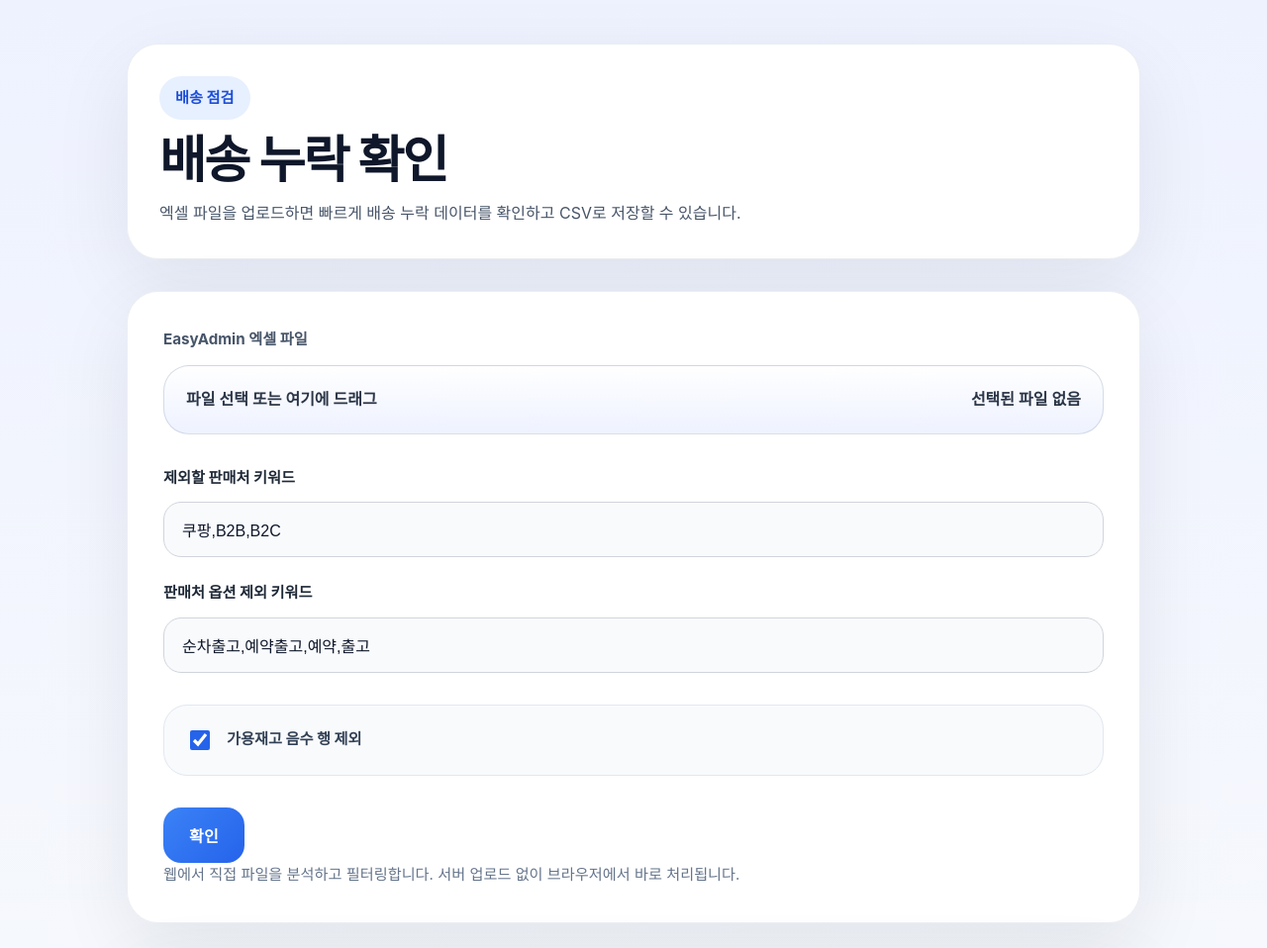
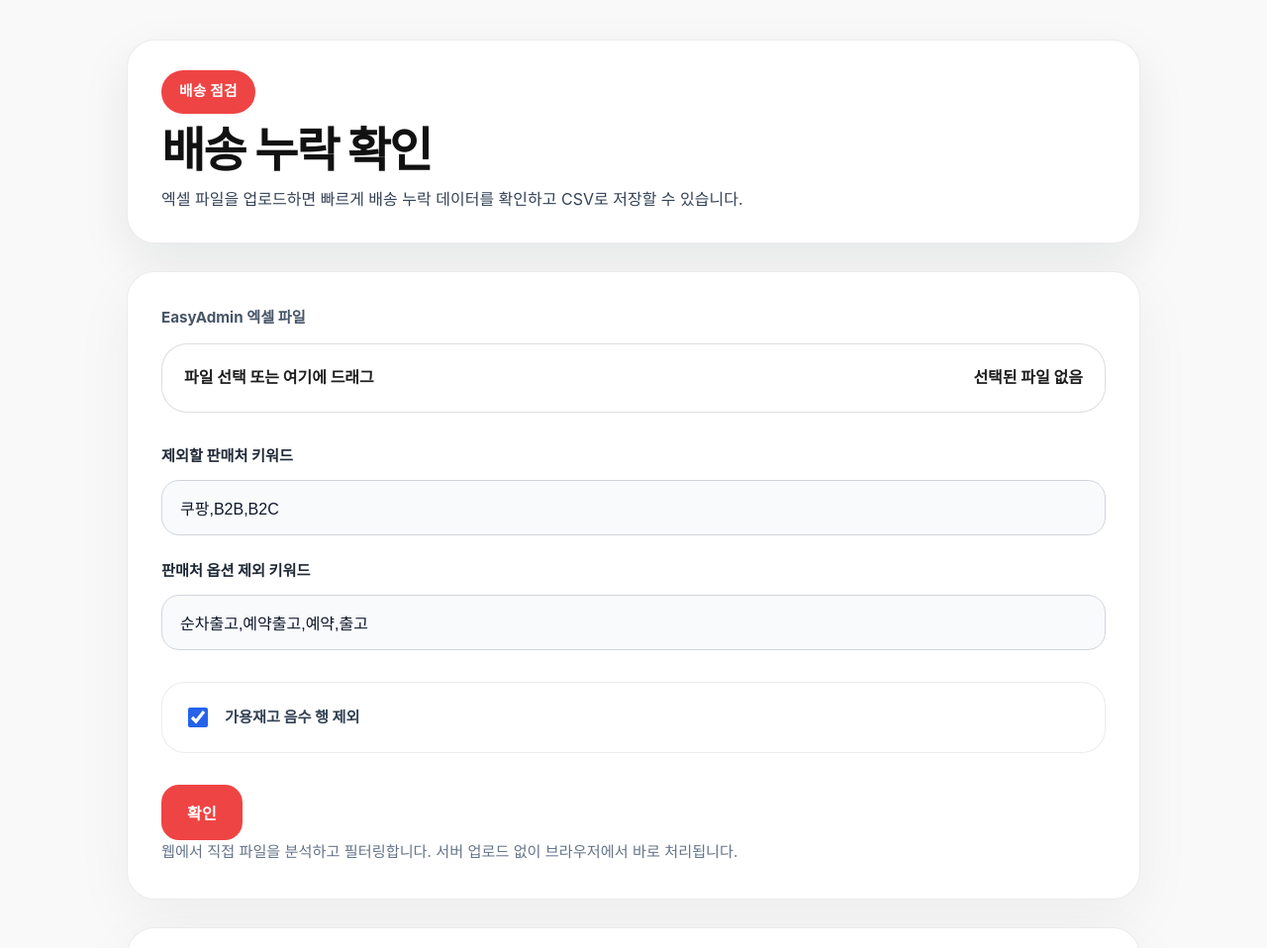
Before and after one commit to dkgkzizi/delivery-missing-check, a website: page index.html in a window 1280 px wide. Shown: the top 958 px of the page at 99% size. Drawn offline with Linux system fonts and the light colour scheme.

Commit message:
Brand UI with OZKIZ red/white/black theme

```diff
--- a/index.html
+++ b/index.html
@@ -8,62 +8,64 @@
     :root {
       color-scheme: light;
       font-family: 'Inter', system-ui, -apple-system, BlinkMacSystemFont, 'Segoe UI', sans-serif;
-      color: #0f172a;
-      background: #eff4ff;
+      color: #111111;
+      background: #fafafa;
     }
     * { box-sizing: border-box; }
     html, body { margin: 0; min-height: 100%; }
     body {
-      background: linear-gradient(180deg, #eef2ff 0%, #f8fafc 100%);
-      color: #0f172a;
+      background: #f9f9f9;
+      color: #111111;
       line-height: 1.6;
     }
     .page {
       width: min(1024px, calc(100% - 40px));
       margin: 0 auto;
-      padding: 44px 0 56px;
+      padding: 40px 0 56px;
     }
     header {
-      margin-bottom: 32px;
-      padding: 32px;
-      border-radius: 32px;
-      background: rgba(255,255,255,0.96);
-      border: 1px solid rgba(148,163,184,0.2);
-      box-shadow: 0 24px 80px rgba(15,23,42,0.08);
+      margin-bottom: 28px;
+      padding: 30px 34px;
+      border-radius: 28px;
+      background: #ffffff;
+      border: 1px solid rgba(17,24,39,0.08);
+      box-shadow: 0 18px 50px rgba(17,24,39,0.08);
     }
     .title-group {
       display: grid;
-      gap: 14px;
+      gap: 12px;
     }
     .badge {
       display: inline-flex;
       align-items: center;
-      padding: 10px 16px;
+      padding: 10px 18px;
       border-radius: 999px;
-      background: rgba(59,130,246,0.12);
-      color: #1d4ed8;
-      font-size: 0.95rem;
-      font-weight: 700;
+      background: #ef4444;
+      color: #ffffff;
+      font-size: 0.92rem;
+      font-weight: 800;
+      letter-spacing: 0.02em;
       width: fit-content;
     }
     h1 {
       margin: 0;
-      font-size: clamp(2.2rem, 4vw, 3.2rem);
+      font-size: clamp(2rem, 4vw, 3rem);
       letter-spacing: -0.04em;
       line-height: 1.05;
+      color: #111111;
     }
     p.description {
       margin: 0;
       max-width: 760px;
-      color: #475569;
+      color: #334155;
       font-size: 1rem;
     }
     .panel {
-      background: rgba(255,255,255,0.96);
-      border: 1px solid rgba(148,163,184,0.18);
-      border-radius: 32px;
-      padding: 36px;
-      box-shadow: 0 24px 75px rgba(15, 23, 42, 0.08);
+      background: #ffffff;
+      border: 1px solid rgba(17,24,39,0.08);
+      border-radius: 28px;
+      padding: 34px;
+      box-shadow: 0 18px 60px rgba(15,23,42,0.05);
     }
     .panel + .panel { margin-top: 28px; }
     .panel-grid {
@@ -115,34 +117,34 @@
       min-height: 70px;
       padding: 0 22px;
       border-radius: 26px;
-      border: 1px solid rgba(148,163,184,0.35);
-      background: linear-gradient(180deg, #ffffff 0%, #eef2ff 100%);
+      border: 1px solid rgba(17,24,39,0.14);
+      background: #ffffff;
       display: inline-flex;
       align-items: center;
       justify-content: space-between;
       gap: 18px;
-      color: #1e293b;
+      color: #111111;
       font-weight: 700;
       cursor: pointer;
-      transition: transform 0.2s ease, border-color 0.2s ease, box-shadow 0.2s ease;
+      transition: transform 0.2s ease, border-color 0.2s ease, box-shadow 0.2s ease, background 0.2s ease;
     }
     .file-select:hover,
     .file-select.drag-over {
       transform: translateY(-1px);
-      border-color: #3b82f6;
-      box-shadow: 0 16px 28px rgba(59,130,246,0.14);
+      border-color: #ef4444;
+      box-shadow: 0 16px 28px rgba(239,68,68,0.18);
     }
     .file-select.drag-over {
-      background: linear-gradient(180deg, #e0f2fe 0%, #eff6ff 100%);
+      background: #fff1f2;
     }
     .file-select span {
       min-width: 0;
       overflow: hidden;
       text-overflow: ellipsis;
       white-space: nowrap;
-      opacity: 0.94;
+      opacity: 0.95;
       font-size: 1rem;
-      font-weight: 600;
+      font-weight: 700;
     }
     input[type=file] {
       opacity: 0;
@@ -155,8 +157,8 @@
       gap: 14px;
       padding: 22px;
       border-radius: 24px;
-      background: #f8fafc;
-      border: 1px solid #e2e8f0;
+      background: #ffffff;
+      border: 1px solid rgba(17,24,39,0.08);
     }
     .toggle-row label {
       margin: 0;
@@ -185,7 +187,7 @@
       padding: 0 26px;
       border: none;
       border-radius: 18px;
-      background: linear-gradient(135deg, #3b82f6, #2563eb);
+      background: #ef4444;
       color: #ffffff;
       font-size: 1rem;
       font-weight: 800;
@@ -204,17 +206,17 @@
       min-height: 56px;
       padding: 0 24px;
       border-radius: 18px;
-      border: 1px solid rgba(100,116,139,0.22);
+      border: 1px solid #ef4444;
       background: #ffffff;
-      color: #334155;
+      color: #ef4444;
       text-decoration: none;
       display: inline-flex;
       align-items: center;
       justify-content: center;
       font-weight: 700;
-      transition: transform 0.2s ease, border-color 0.2s ease;
+      transition: transform 0.2s ease, border-color 0.2s ease, background 0.2s ease;
     }
-    .download-link:hover { transform: translateY(-1px); border-color: #3b82f6; }
+    .download-link:hover { transform: translateY(-1px); border-color: #c81e28; background: #fef2f2; }
     .help-text {
       margin: 0;
       color: #64748b;
@@ -238,7 +240,7 @@
     }
     .summary-label {
       margin: 0;
-      color: #475569;
+      color: #b91c1c;
       font-size: 0.9rem;
       font-weight: 700;
       letter-spacing: 0.16em;
@@ -246,7 +248,7 @@
     }
     .summary-text {
       margin: 0;
-      color: #334155;
+      color: #111111;
       font-size: 1rem;
       line-height: 1.6;
     }
@@ -254,14 +256,14 @@
       padding: 28px 30px;
       border-radius: 28px;
       background: #ffffff;
-      border: 1px solid rgba(148,163,184,0.18);
-      color: #0f172a;
+      border: 1px solid rgba(17,24,39,0.08);
+      color: #111111;
       font-size: 1.05rem;
       font-weight: 700;
       box-shadow: inset 0 0 0 1px rgba(255,255,255,0.4);
     }
     .summary-meta strong {
-      color: #2563eb;
+      color: #ef4444;
     }
     .row-remove {
       appearance: none;
@@ -293,12 +295,12 @@
       background: #ffffff;
     }
     thead {
-      background: #eff6ff;
+      background: #fef2f2;
     }
     th, td {
       padding: 18px 20px;
       text-align: left;
-      color: #0f172a;
+      color: #111111;
     }
     th {
       font-size: 0.95rem;
@@ -306,7 +308,7 @@
       letter-spacing: 0.01em;
     }
     td {
-      border-top: 1px solid rgba(148,163,184,0.16);
+      border-top: 1px solid rgba(17,24,39,0.08);
       font-size: 0.95rem;
     }
     tr:hover td { background: #f8fafc; }
```
